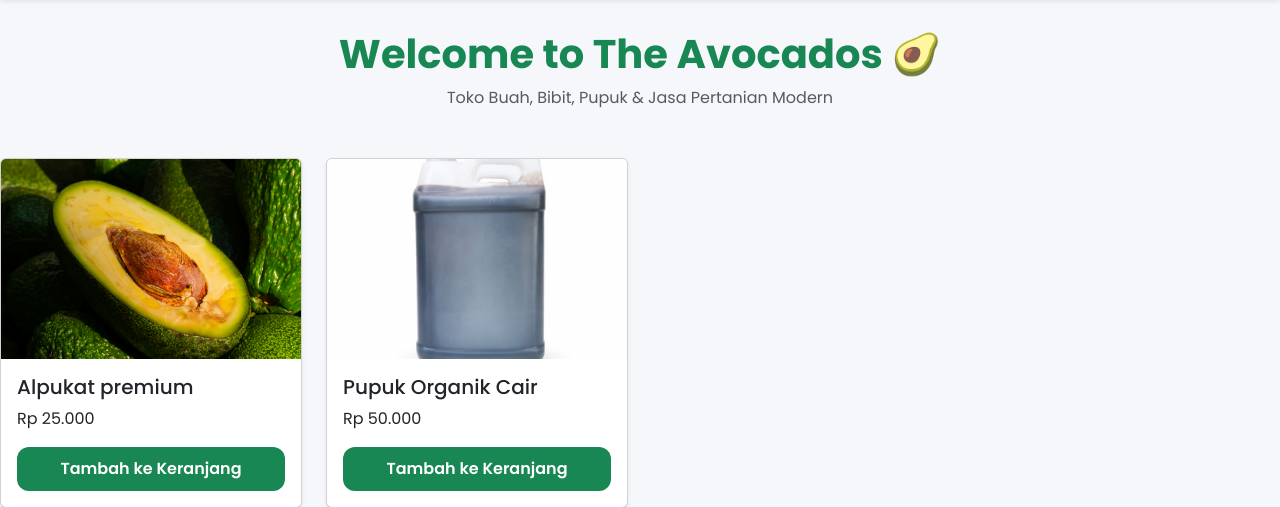
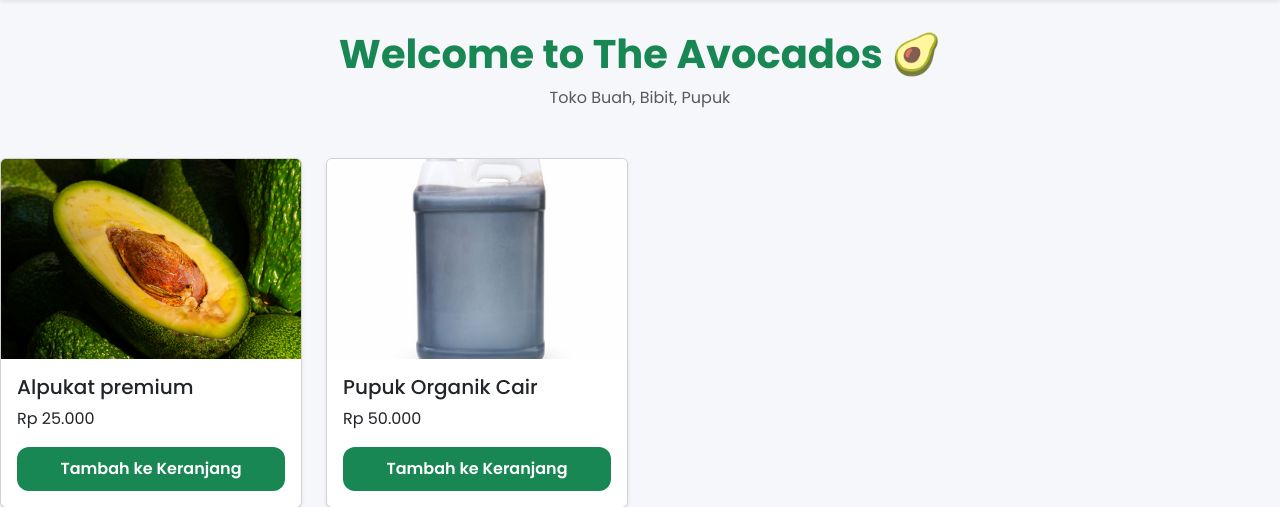
Before and after one commit to prabusabdowibowo0-maker/the-avocado, a Flask app: page / in a window 1280 px wide. Shown: the part 72-579 px from the top of the page. Run offline with Flask 3, Linux system fonts and the light colour scheme.

Commit message:
initial commit

```diff
--- a/templates/index.html
+++ b/templates/index.html
@@ -9,7 +9,7 @@
     </h1>
 
     <p class="text-muted">
-        Toko Buah, Bibit, Pupuk & Jasa Pertanian Modern
+        Toko Buah, Bibit, Pupuk
     </p>
 
 </div>
```
Also changed, not shown: instance/database.db, 1 other file.
